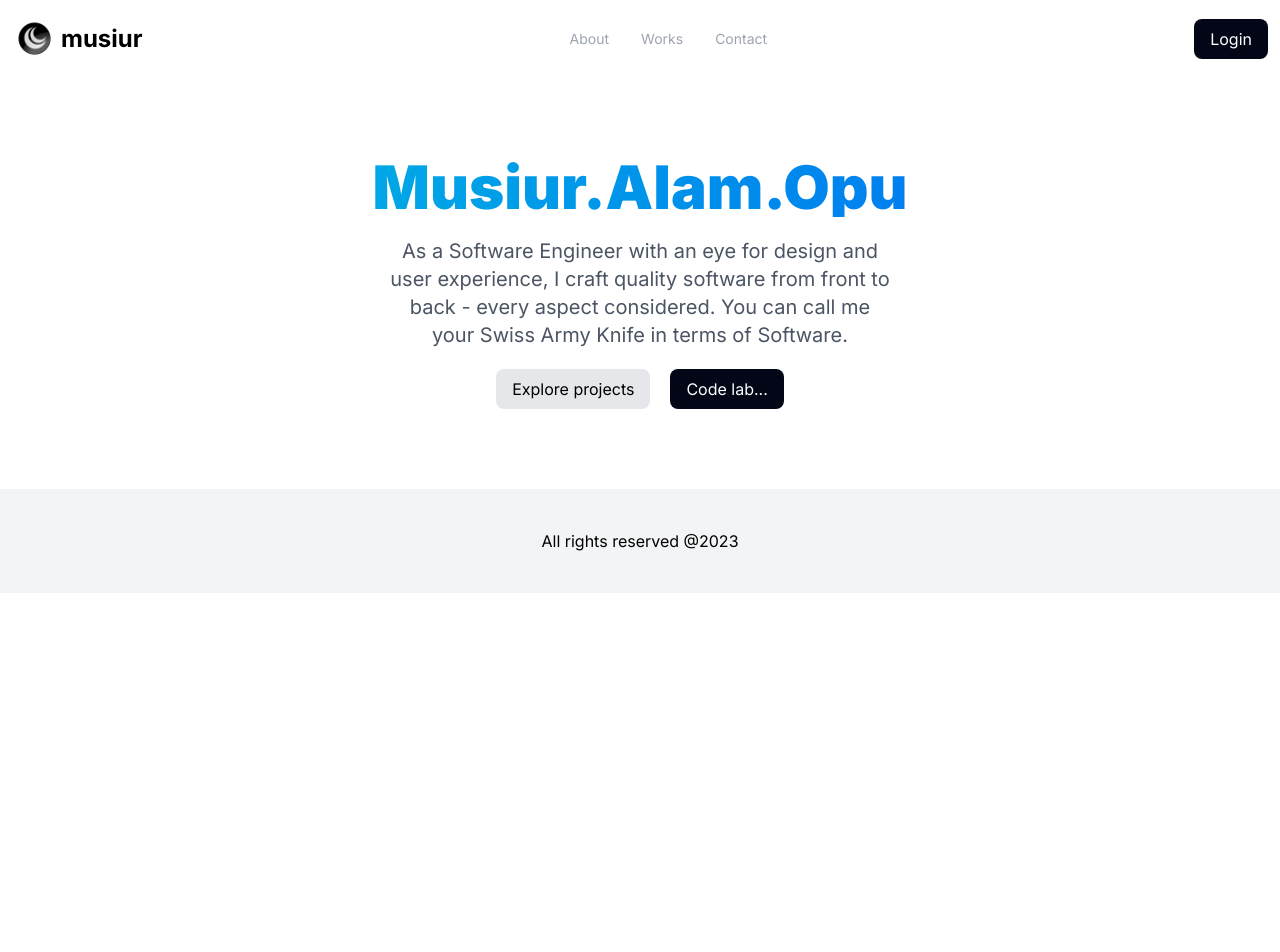
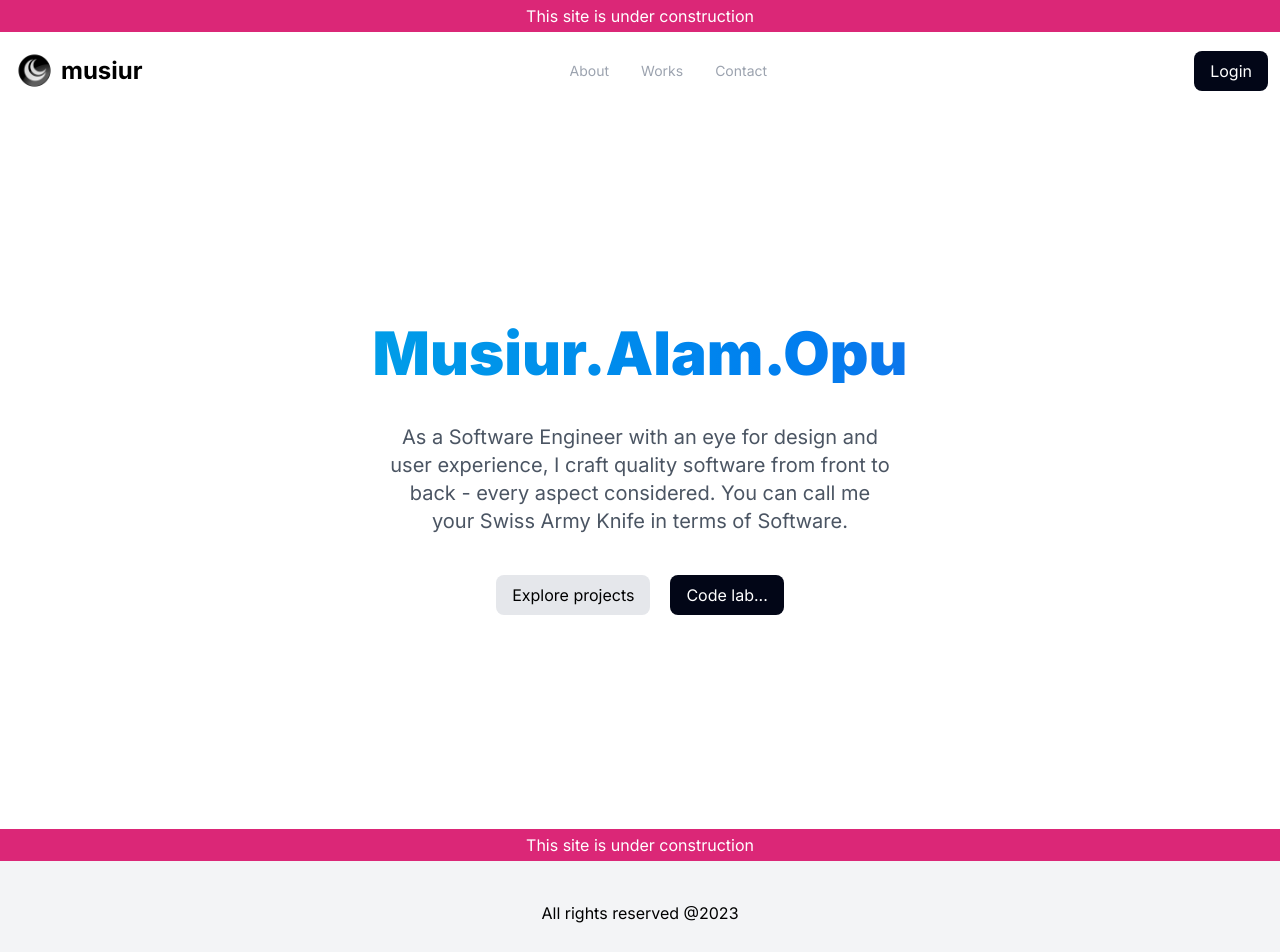
Before and after one commit to musiur/portolio, a Next.js app: page / in a window 1280 px wide. Shown: the top 952 px of the page. Before the commit the page ends 800 px from the top, so only its background shows below. Built offline with nearby package versions, Linux system fonts and the light colour scheme.

Commit message:
comp-dev:: construction message; Navigation: construction message added; login & register: min-h-[100vh] added

```diff
--- a/app/auth/login/page.tsx
+++ b/app/auth/login/page.tsx
@@ -89,7 +89,7 @@ const Login = () => {
   }, [errors]);
   return (
     <PublicRoute>
-      <div className="container mx-auto">
+      <div className="container mx-auto min-h-[100vh]">
         <div className="max-w-[400px] mx-auto my-10 rounded-xl p-3 lg:p-5 border shadow">
           <div className="form">
             <h6>Login</h6>
--- a/app/auth/register/page.tsx
+++ b/app/auth/register/page.tsx
@@ -103,7 +103,7 @@ const Register = () => {
   }, [errors]);
   return (
     <PublicRoute>
-      <div className="container mx-auto">
+      <div className="container mx-auto min-h-[100vh]">
         <div className="max-w-[400px] mx-auto my-10 rounded-xl p-3 lg:p-5 border shadow">
           <div className="form">
             <h6>Register</h6>
--- a/app/page.tsx
+++ b/app/page.tsx
@@ -1,33 +1,19 @@
-"use client";
+// "use client";
 
-import { LoaderContext, UniLoaderType } from "@/contexts/LoaderProvider";
-import { ToasterContext, UniToastType } from "@/contexts/ToasterProvider";
-import { faCartShopping } from "@fortawesome/free-solid-svg-icons";
-import { FontAwesomeIcon } from "@fortawesome/react-fontawesome";
 import Link from "next/link";
-import { useContext, useEffect } from "react";
 
 const Home = () => {
-  const { toast, setToast } = useContext<UniToastType>(ToasterContext);
-  const { loader, setLoader } = useContext<UniLoaderType>(LoaderContext);
-  console.log(toast, loader);
-
-  useEffect(() => {
-    if (loader) {
-      setTimeout(() => {
-        setLoader(false);
-      }, 3000);
-    }
-  }, [loader, setLoader]);
   return (
     <>
-      <section className="container mx-auto">
-        <div className="my-20 grid grid-cols-1 gap-5">
+      <div className="container mx-auto">
+        <div className="min-h-[90vh] flex items-center justify-center">
+          <div className="grid grid-cols-1 gap-5 lg:gap-10">
             <h1 className="text-center hd-animate">Musiur.Alam.Opu</h1>
             <p className="text-base lg:text-xl text-center w-full md:w-2/3 lg:w-2/5 mx-auto text-gray-600">
-            As a Software Engineer with an eye for design and user experience, I
-            craft quality software from front to back - every aspect considered.
-            You can call me your Swiss Army Knife in terms of Software.
+              As a Software Engineer with an eye for design and user experience,
+              I craft quality software from front to back - every aspect
+              considered. You can call me your Swiss Army Knife in terms of
+              Software.
             </p>
             <div className="flex flex-wrap items-center justify-center gap-5">
               <Link href="/works">
@@ -42,7 +28,8 @@ const Home = () => {
               </Link>
             </div>
           </div>
-      </section>
+        </div>
+      </div>
     </>
   );
 };
--- /dev/null
+++ b/components/libs/core/ConstructionMessage.tsx
@@ -0,0 +1,5 @@
+const ConstructionMessage = () => {
+  return <div className="bg-pink-600 text-white px-5 text-center py-1">This site is under construction</div>;
+};
+
+export default ConstructionMessage;
--- a/components/libs/core/CoreCompWrapper.tsx
+++ b/components/libs/core/CoreCompWrapper.tsx
@@ -1,10 +1,12 @@
 import { ReactElement } from "react";
 import Navigation from "./Navigation";
 import Footer from "./Footer";
+import ConstructionMessage from "./ConstructionMessage";
 
 const CoreCompWrapper = ({ children }: { children: ReactElement }) => {
   return (
     <>
+      <ConstructionMessage />
       <Navigation />
       {children}
       <Footer />
--- a/components/libs/core/Footer.tsx
+++ b/components/libs/core/Footer.tsx
@@ -1,10 +1,13 @@
+import ConstructionMessage from "./ConstructionMessage";
+
 const Footer = () => {
   const date = new Date();
   return (
-    <footer>
-      <section className="container text-center bg-gray-100 py-10">
+    <footer className="bg-gray-100">
+      <ConstructionMessage />
+      <div className="container mx-auto text-center py-10">
         All rights reserved @{date.getFullYear()}
-      </section>
+      </div>
     </footer>
   );
 };
--- a/components/libs/core/Navigation.tsx
+++ b/components/libs/core/Navigation.tsx
@@ -39,7 +39,7 @@ const NavigationItems: NavigationItemType[] = [
 
 // styles
 enum STYLES {
-  NAV = "sticky top-0 backdrop-blur-2xl py-4",
+  NAV = "sticky top-0 backdrop-blur-2xl py-4 z-50",
   CONTAINER = "container flex items-center justify-between gap-5 mx-auto",
   BRAND = "text-xl lg:text-2xl font-bold flex items-center justify-start gap-1",
   ITEMS = "hidden md:flex items-center justify-center",
@@ -51,7 +51,7 @@ enum STYLES {
   MOUNTED = "translate-y-0",
   UNMOUNTED = "-translate-y-[100%]",
   DRAWER_CONTAINER = "container mx-auto py-5",
-  CLOSE_ICON = "icon-lg absolute top-0 right-0",
+  CLOSE_ICON = "icon-lg absolute top-0 right-0 mt-[10px]",
   DRAWER_ITEMS = "my-5",
   DRAWER_ITEM = "my-3",
 }
@@ -96,13 +96,6 @@ const Navigation = () => {
             })}
           </ul>
           <div className={STYLES.ACTIONS}>
-            {/* <Link href="/" className={STYLES.CART}>
-              <Badge count={999} />
-              <FontAwesomeIcon
-                icon={faCartShopping}
-                className={STYLES.CART_ICON}
-              />
-            </Link> */}
             {user.token ? (
               <button
                 className="btn-error "
@@ -142,9 +135,17 @@ const Navigation = () => {
           <div className={STYLES.DRAWER_CONTAINER}>
             <div className={STYLES.BRAND}>
               <div className="relative w-full">
-                <Link href="/" onClick={CloseDrawer}>
-                  BrandName
-                </Link>
+                <div className={STYLES.BRAND}>
+                  <Image
+                    src="/images/crescents.png"
+                    alt=""
+                    width={45}
+                    height={45}
+                  />
+                  <Link href="/" onClick={CloseDrawer}>
+                    musiur
+                  </Link>
+                </div>
                 <FontAwesomeIcon
                   icon={faTimes}
                   className={STYLES.CLOSE_ICON}
```
Lines whose indentation alone changed are shown as unchanged.
